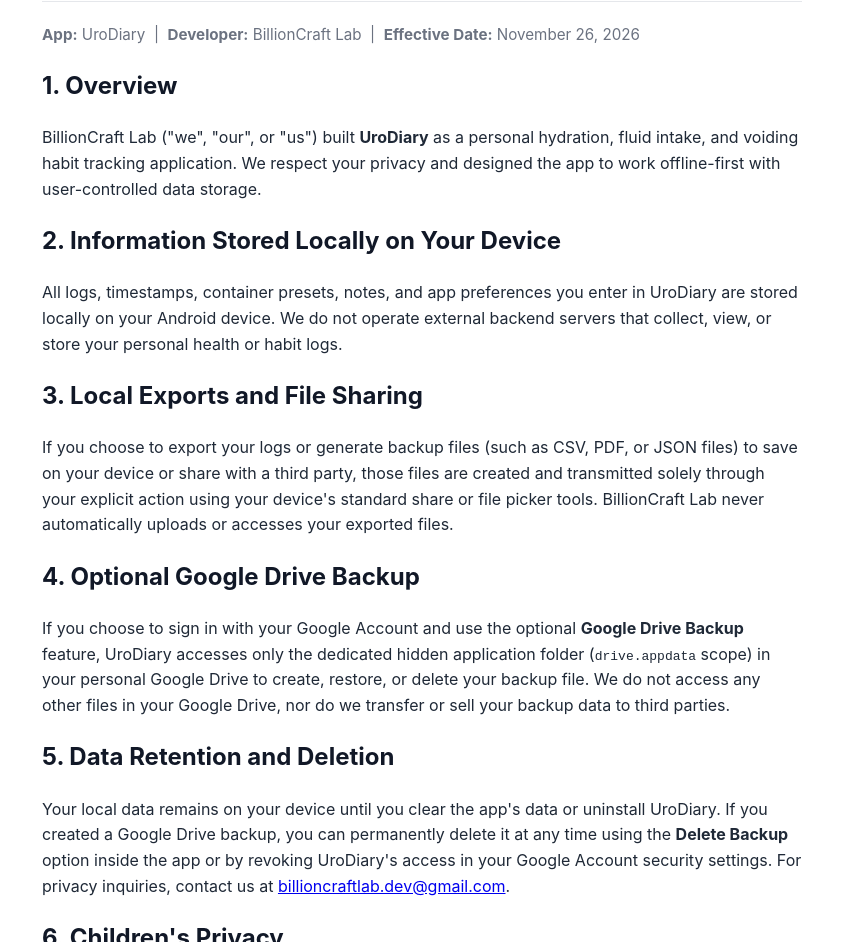
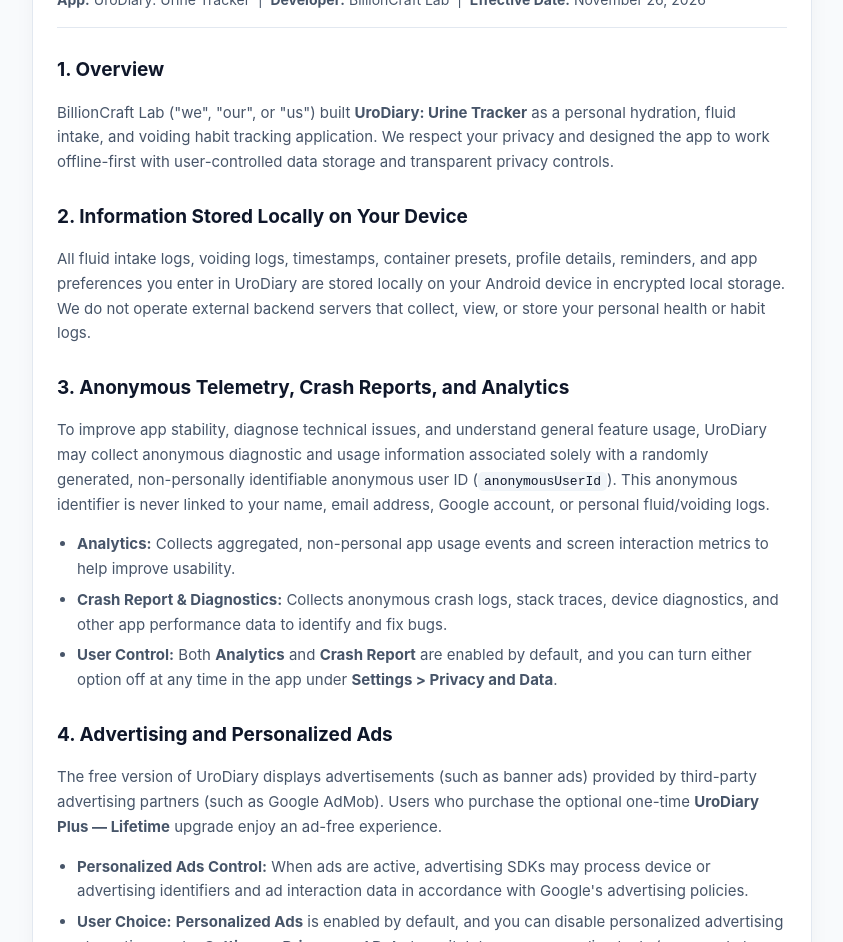
Before and after one commit to billioncraftlab/billioncraftlab.github.io, a plain HTML site: page privacy-policy.html in a window 1280 px wide. Shown: the part 149-1091 px from the top of the page, without its empty margins (218-1061 px from the left). Drawn offline with Linux system fonts and the light colour scheme.

Commit message:
Revise privacy policy with updated information
Updated the privacy policy to clarify data handling practices and added new sections on advertising and user control.

```diff
--- a/privacy-policy.html
+++ b/privacy-policy.html
@@ -5,41 +5,145 @@
   <meta name="viewport" content="width=device-width, initial-scale=1.0" />
   <title>Privacy Policy – UroDiary | BillionCraft Lab</title>
   <style>
-    body { font-family: -apple-system, BlinkMacSystemFont, "Segoe UI", Roboto, sans-serif; line-height: 1.6; max-width: 760px; margin: 40px auto; padding: 0 20px; color: #1f2937; }
-    h1, h2 { color: #111827; }
-    h1 { border-bottom: 1px solid #e5e7eb; padding-bottom: 10px; }
-    .meta { color: #6b7280; font-size: 0.95rem; }
-    .nav { margin-bottom: 24px; font-size: 0.95rem; }
-    .nav a { color: #2563eb; text-decoration: none; }
+    :root {
+      --bg: #f8fafc;
+      --card: #ffffff;
+      --text: #0f172a;
+      --muted: #475569;
+      --accent: #3b71de;
+      --border: #e2e8f0;
+    }
+    * { box-sizing: border-box; }
+    body {
+      margin: 0;
+      padding: 24px 16px 48px;
+      font-family: -apple-system, BlinkMacSystemFont, "Segoe UI", Roboto, sans-serif;
+      background: var(--bg);
+      color: var(--text);
+      line-height: 1.65;
+    }
+    .container {
+      max-width: 780px;
+      margin: 0 auto;
+      background: var(--card);
+      border: 1px solid var(--border);
+      border-radius: 16px;
+      padding: 28px 24px;
+      box-shadow: 0 4px 20px rgba(15, 23, 42, 0.04);
+    }
+    .back-link {
+      display: inline-block;
+      margin-bottom: 16px;
+      color: var(--accent);
+      text-decoration: none;
+      font-weight: 600;
+      font-size: 14px;
+    }
+    .back-link:hover { text-decoration: underline; }
+    h1 {
+      margin: 0 0 8px;
+      font-size: 28px;
+      line-height: 1.25;
+    }
+    .meta {
+      color: var(--muted);
+      font-size: 14px;
+      margin-bottom: 24px;
+      padding-bottom: 16px;
+      border-bottom: 1px solid var(--border);
+    }
+    h2 {
+      margin: 26px 0 8px;
+      font-size: 19px;
+      color: var(--text);
+    }
+    p, li {
+      color: var(--muted);
+      font-size: 15px;
+    }
+    ul {
+      padding-left: 20px;
+      margin: 8px 0 14px;
+    }
+    li { margin-bottom: 6px; }
+    a { color: var(--accent); }
+    code {
+      background: #f1f5f9;
+      padding: 2px 6px;
+      border-radius: 5px;
+      font-size: 13px;
+      color: var(--text);
+    }
   </style>
 </head>
 <body>
-  <div class="nav"><a href="index.html">← Back to BillionCraft Lab</a></div>
-  <h1>Privacy Policy</h1>
-  <p class="meta"><strong>App:</strong> UroDiary  |  <strong>Developer:</strong> BillionCraft Lab  |  <strong>Effective Date:</strong> November 26, 2026</p>
+  <div class="container">
+    <a class="back-link" href="https://billioncraftlab.github.io/">← Back to BillionCraft Lab</a>
+    <h1>Privacy Policy</h1>
+    <div class="meta">
+      <strong>App:</strong> UroDiary: Urine Tracker &nbsp;|&nbsp;
+      <strong>Developer:</strong> BillionCraft Lab &nbsp;|&nbsp;
+      <strong>Effective Date:</strong> November 26, 2026
+    </div>
 
-  <h2>1. Overview</h2>
-  <p>BillionCraft Lab ("we", "our", or "us") built <strong>UroDiary</strong> as a personal hydration, fluid intake, and voiding habit tracking application. We respect your privacy and designed the app to work offline-first with user-controlled data storage.</p>
+    <h2>1. Overview</h2>
+    <p>
+      BillionCraft Lab ("we", "our", or "us") built <strong>UroDiary: Urine Tracker</strong> as a personal hydration, fluid intake, and voiding habit tracking application. We respect your privacy and designed the app to work offline-first with user-controlled data storage and transparent privacy controls.
+    </p>
 
-  <h2>2. Information Stored Locally on Your Device</h2>
-  <p>All logs, timestamps, container presets, notes, and app preferences you enter in UroDiary are stored locally on your Android device. We do not operate external backend servers that collect, view, or store your personal health or habit logs.</p>
+    <h2>2. Information Stored Locally on Your Device</h2>
+    <p>
+      All fluid intake logs, voiding logs, timestamps, container presets, profile details, reminders, and app preferences you enter in UroDiary are stored locally on your Android device in encrypted local storage. We do not operate external backend servers that collect, view, or store your personal health or habit logs.
+    </p>
 
-  <h2>3. Local Exports and File Sharing</h2>
-  <p>If you choose to export your logs or generate backup files (such as CSV, PDF, or JSON files) to save on your device or share with a third party, those files are created and transmitted solely through your explicit action using your device's standard share or file picker tools. BillionCraft Lab never automatically uploads or accesses your exported files.</p>
+    <h2>3. Anonymous Telemetry, Crash Reports, and Analytics</h2>
+    <p>
+      To improve app stability, diagnose technical issues, and understand general feature usage, UroDiary may collect anonymous diagnostic and usage information associated solely with a randomly generated, non-personally identifiable anonymous user ID (<code>anonymousUserId</code>). This anonymous identifier is never linked to your name, email address, Google account, or personal fluid/voiding logs.
+    </p>
+    <ul>
+      <li><strong>Analytics:</strong> Collects aggregated, non-personal app usage events and screen interaction metrics to help improve usability.</li>
+      <li><strong>Crash Report &amp; Diagnostics:</strong> Collects anonymous crash logs, stack traces, device diagnostics, and other app performance data to identify and fix bugs.</li>
+      <li><strong>User Control:</strong> Both <strong>Analytics</strong> and <strong>Crash Report</strong> are enabled by default, and you can turn either option off at any time in the app under <strong>Settings &gt; Privacy and Data</strong>.</li>
+    </ul>
 
-  <h2>4. Optional Google Drive Backup</h2>
-  <p>If you choose to sign in with your Google Account and use the optional <strong>Google Drive Backup</strong> feature, UroDiary accesses only the dedicated hidden application folder (<code>drive.appdata</code> scope) in your personal Google Drive to create, restore, or delete your backup file. We do not access any other files in your Google Drive, nor do we transfer or sell your backup data to third parties.</p>
+    <h2>4. Advertising and Personalized Ads</h2>
+    <p>
+      The free version of UroDiary displays advertisements (such as banner ads) provided by third-party advertising partners (such as Google AdMob). Users who purchase the optional one-time <strong>UroDiary Plus — Lifetime</strong> upgrade enjoy an ad-free experience.
+    </p>
+    <ul>
+      <li><strong>Personalized Ads Control:</strong> When ads are active, advertising SDKs may process device or advertising identifiers and ad interaction data in accordance with Google's advertising policies.</li>
+      <li><strong>User Choice:</strong> <strong>Personalized Ads</strong> is enabled by default, and you can disable personalized advertising at any time under <strong>Settings &gt; Privacy and Data</strong> to switch to non-personalized ads (or upgrade to <strong>UroDiary Plus</strong> to remove ads completely).</li>
+    </ul>
 
-  <h2>5. Data Retention and Deletion</h2>
-  <p>Your local data remains on your device until you clear the app's data or uninstall UroDiary. If you created a Google Drive backup, you can permanently delete it at any time using the <strong>Delete Backup</strong> option inside the app or by revoking UroDiary's access in your Google Account security settings. For privacy inquiries, contact us at <a href="mailto:billioncraftlab.dev@gmail.com">billioncraftlab.dev@gmail.com</a>.</p>
+    <h2>5. Local Exports and File Sharing</h2>
+    <p>
+      If you choose to export your logs or generate backup files (such as CSV, PDF, or JSON/ZIP backup files) to save on your device or share with a healthcare provider or third party, those files are created and transmitted solely through your explicit action using your device's standard share or file picker tools. BillionCraft Lab never automatically uploads or accesses your exported files.
+    </p>
 
-  <h2>6. Children's Privacy</h2>
-  <p>UroDiary is intended for general adult audiences and is not directed at children under the age of 13 (or the applicable age of digital consent in your jurisdiction). We do not knowingly collect personal information from children.</p>
+    <h2>6. Optional Google Drive Backup</h2>
+    <p>
+      If you choose to sign in with your Google Account and use the optional <strong>Google Drive Backup</strong> feature, UroDiary accesses only the dedicated hidden application folder (<code>drive.appdata</code> scope) in your personal Google Drive to create, restore, or delete your backup file. We do not access any other files in your Google Drive, nor do we transfer or sell your backup data to third parties.
+    </p>
 
-  <h2>7. Changes to This Privacy Policy</h2>
-  <p>We may update this Privacy Policy from time to time to reflect app updates, new features, or legal requirements. Any changes will be posted on this page with an updated effective date.</p>
+    <h2>7. Data Retention and Deletion</h2>
+    <p>
+      Your local diary entries and preferences remain on your device until you use <strong>Clear Data</strong> inside the app, clear the app's storage in Android settings, or uninstall UroDiary. If you created a Google Drive backup, you can permanently delete it at any time using the <strong>Delete Backup</strong> option inside the app or by revoking UroDiary's access in your Google Account security settings. For privacy inquiries, contact us at <a href="mailto:billioncraftlab.dev@gmail.com">billioncraftlab.dev@gmail.com</a>.
+    </p>
 
-  <h2>8. Contact Us</h2>
-  <p>If you have questions about this Privacy Policy, please contact <strong>BillionCraft Lab</strong> at <a href="mailto:billioncraftlab.dev@gmail.com">billioncraftlab.dev@gmail.com</a>.</p>
+    <h2>8. Children's Privacy</h2>
+    <p>
+      UroDiary is intended for general adult audiences (18 and over) and is not directed at children under the age of 13 (or the applicable age of digital consent in your jurisdiction). We do not knowingly collect personal information from children.
+    </p>
+
+    <h2>9. Changes to This Privacy Policy</h2>
+    <p>
+      We may update this Privacy Policy from time to time to reflect app updates, new features, or legal requirements. Any changes will be posted on this page with an updated effective date.
+    </p>
+
+    <h2>10. Contact Us</h2>
+    <p>
+      If you have questions about this Privacy Policy, please contact <strong>BillionCraft Lab</strong> at <a href="mailto:billioncraftlab.dev@gmail.com">billioncraftlab.dev@gmail.com</a>.
+    </p>
+  </div>
 </body>
 </html>
```
